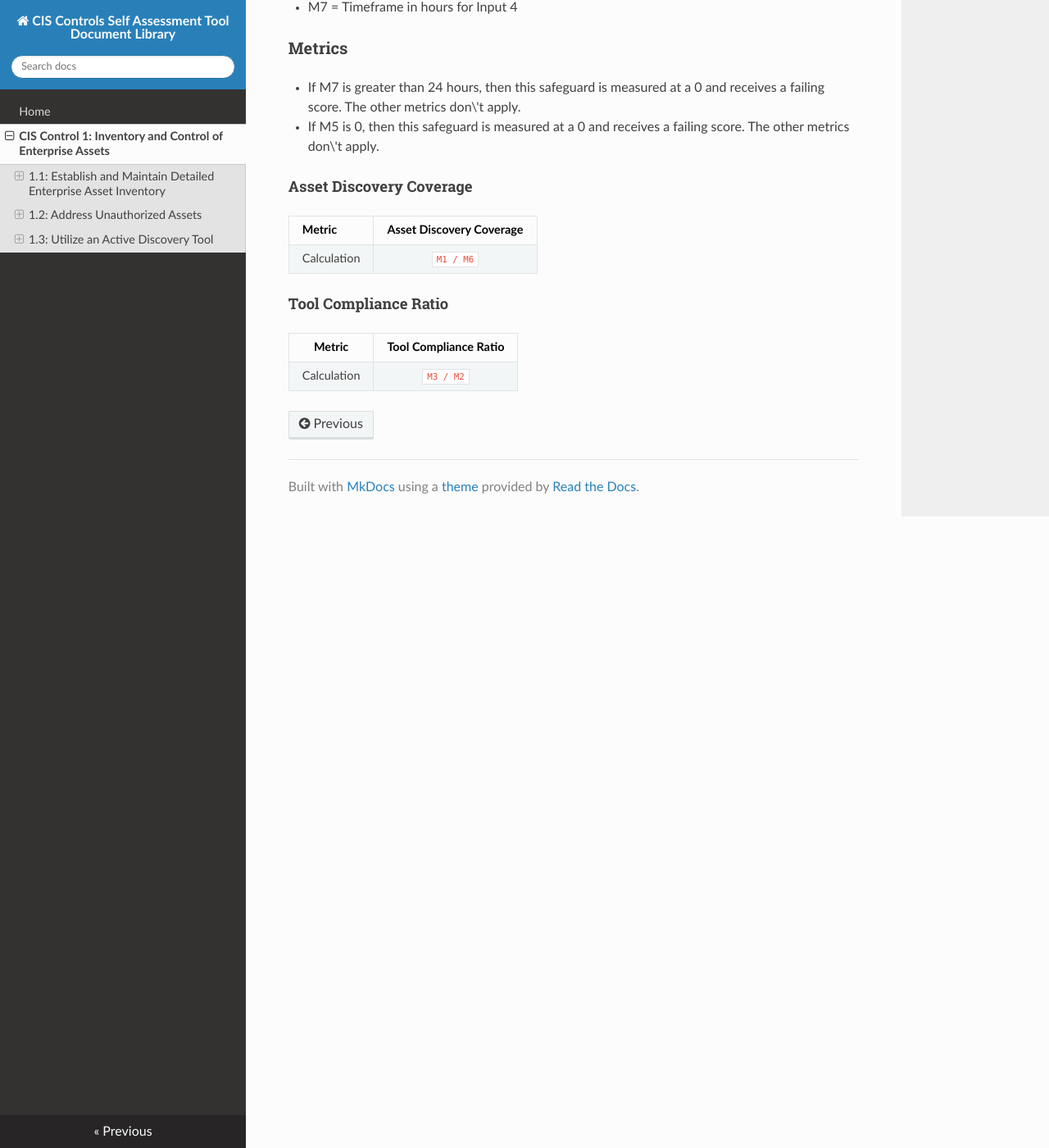
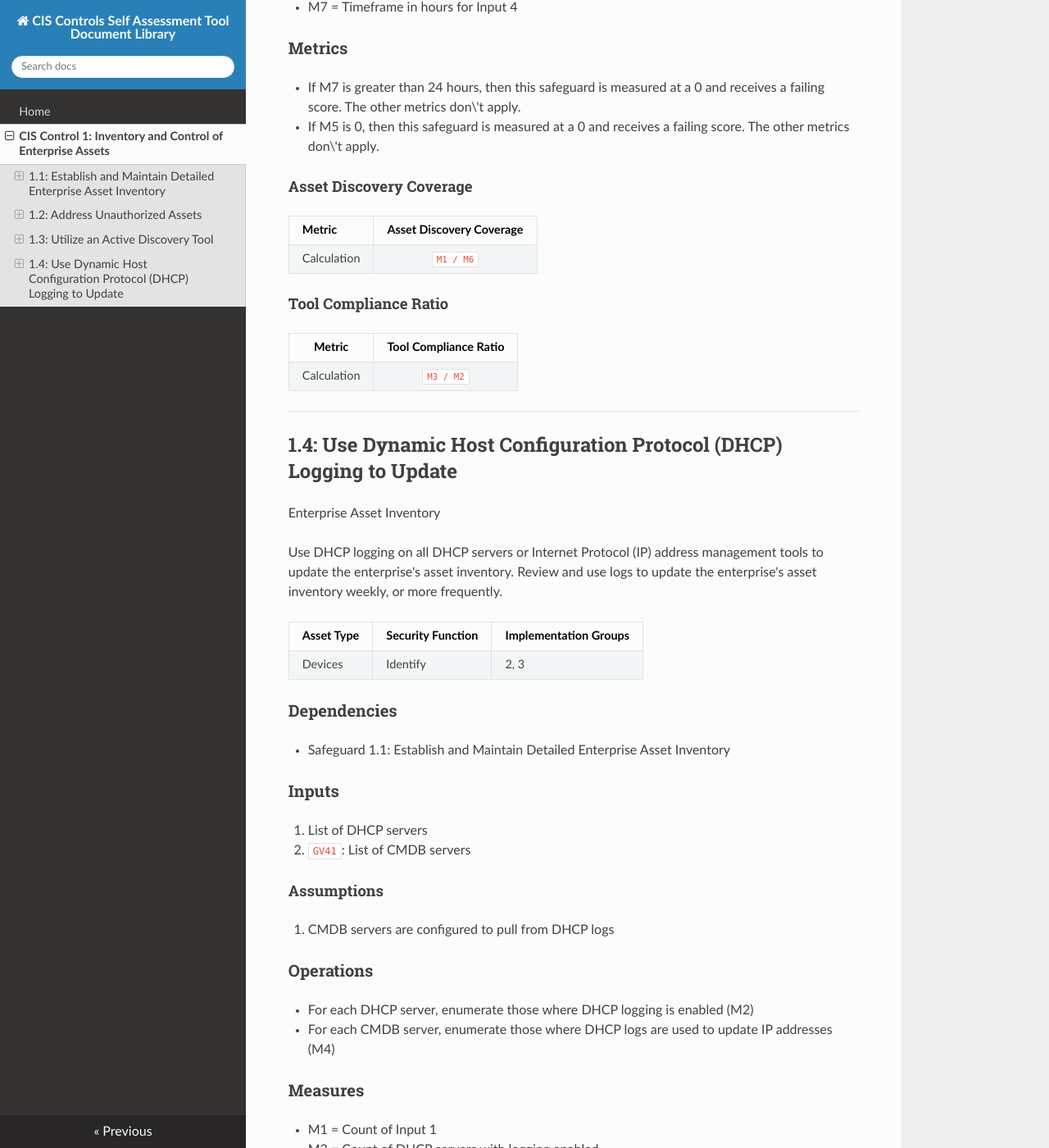
Before and after one commit to pswens/ControlsAssessmentSpecifications, an MkDocs documentation site: the page built from docs/source/Controls.md, in a window 1280 px wide and 1400 px high, scrolled down 5864 px. Shown: the whole window at 82% size. Built offline with MkDocs 1.6.1, drawn with Linux system fonts in a browser that asks for light colours; nearby versions of some CDN libraries; some of the changed text lies outside the part shown.

Commit message:
Update Controls.md

```diff
--- a/docs/source/Controls.md
+++ b/docs/source/Controls.md
@@ -288,3 +288,66 @@ Devices | Identify | 2, 3
 | Metric          | Tool Compliance Ratio |
 |:---------------:|:---------------------:|
 | Calculation     | `M3 / M2`             |
+
+-------------------------------------------------------------------
+
+## 1.4: Use Dynamic Host Configuration Protocol (DHCP) Logging to Update
+Enterprise Asset Inventory
+
+Use DHCP logging on all DHCP servers or Internet Protocol (IP) address
+management tools to update the enterprise's asset inventory. Review and
+use logs to update the enterprise's asset inventory weekly, or more
+frequently.
+
+| Asset Type | Security Function | Implementation Groups |
+|------------|-------------------|------------------------|
+| Devices    | Identify          | 2, 3                   |
+
+### Dependencies
+
+-   Safeguard 1.1: Establish and Maintain Detailed Enterprise Asset
+    Inventory
+
+### Inputs
+
+1.  List of DHCP servers
+2.  `GV41`: List of CMDB servers
+
+#### Assumptions
+
+1.  CMDB servers are configured to pull from DHCP logs
+
+### Operations
+
+-   For each DHCP server, enumerate those where DHCP logging is enabled
+    (M2)
+-   For each CMDB server, enumerate those where DHCP logs are used to
+    update IP addresses (M4)
+
+### Measures
+
+-   M1 = Count of Input 1
+-   M2 = Count of DHCP servers with logging enabled
+-   M3 = Count of Input 2 `GV41`
+-   M4 = Count of CMDB servers configured to use DHCP logs to update IP
+    addresses
+-   M5 = Count of devices in the DHCP server logs that are not included
+    in the CMDB servers
+-   M6 = Count of devices in the DHCP server logs that are included in
+    the CMDB servers
+
+### Metrics
+
+-   M4 \> 0 indicates a non up-to-date asset inventory
+
+#### DHCP Logging Quality
+
+| Metric       | Ratio of appropriately configured DHCP logging enabled to known DHCP servers |
+|:-------------|:-----------------------------------------------------------------------------|
+| Calculation  | `M2 / M1`                                                                   |
+
+#### CMDB Configuration Quality
+
+| Metric          | Ratio of appropriately configured CMDB servers using DHCP logging to update IP addresses |
+|:---------------:|:---------------------------------------------------------------------------------------------|
+| Calculation     | `M4 / M3`                                                                                   |
```
